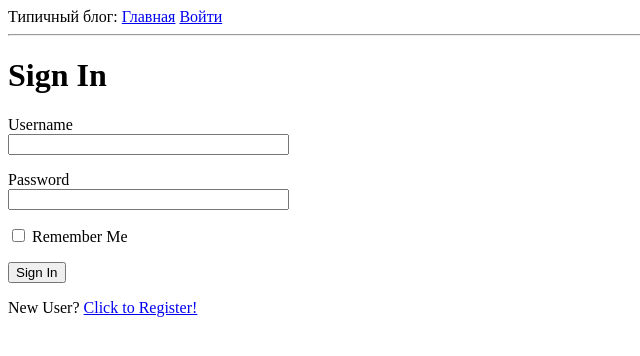
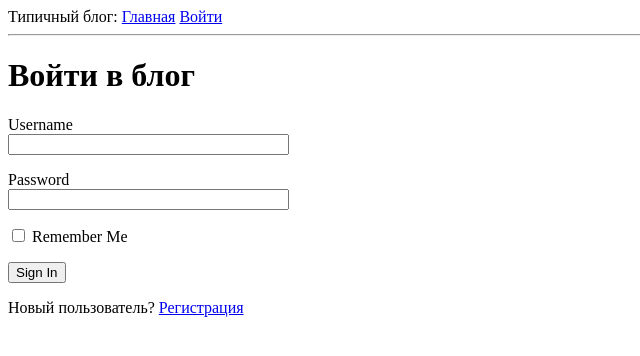
Before and after one commit to dvparshin/blog_flask, a Flask app: page /login in a window 1280 px wide. Shown: the top 356 px of the page, without its empty margins (0-640 px from the left). Run offline with Flask 3, Linux system fonts and the light colour scheme.

Commit message:
translation into Russian

```diff
--- a/app/templates/login.html
+++ b/app/templates/login.html
@@ -1,7 +1,7 @@
 {% extends "base.html" %}
 
 {% block content %}
-    <h1>Sign In</h1>
+    <h1>Войти в блог</h1>
     <form action="" method="post" novalidate>
         {{ form.hidden_tag() }}
         <p>
@@ -21,5 +21,5 @@
         <p>{{ form.remember_me() }} {{ form.remember_me.label }}</p>
         <p>{{ form.submit() }}</p>
     </form>
-    <p>New User? <a href="{{ url_for('register') }}">Click to Register!</a></p>
+    <p>Новый пользователь? <a href="{{ url_for('register') }}">Регистрация</a></p>
 {% endblock %}
```
